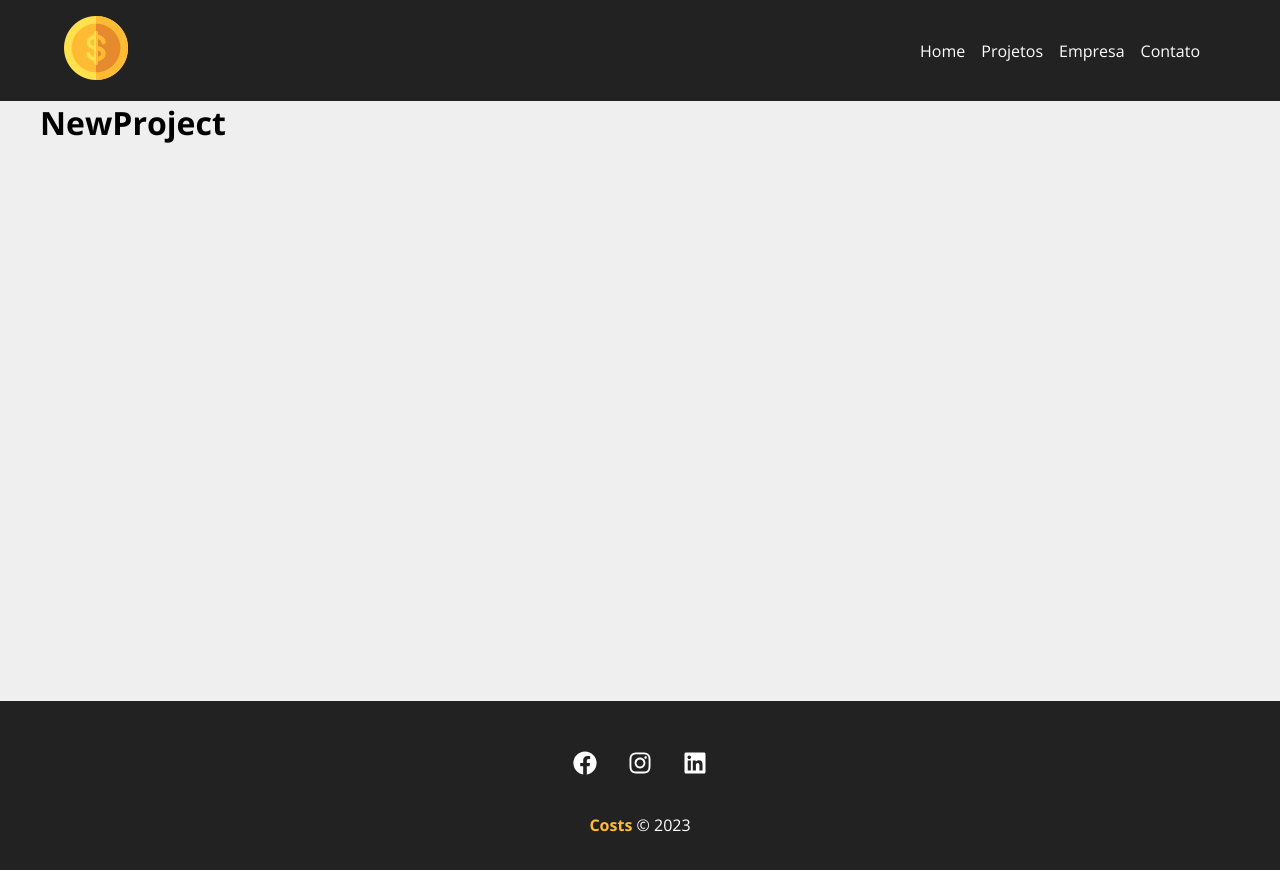
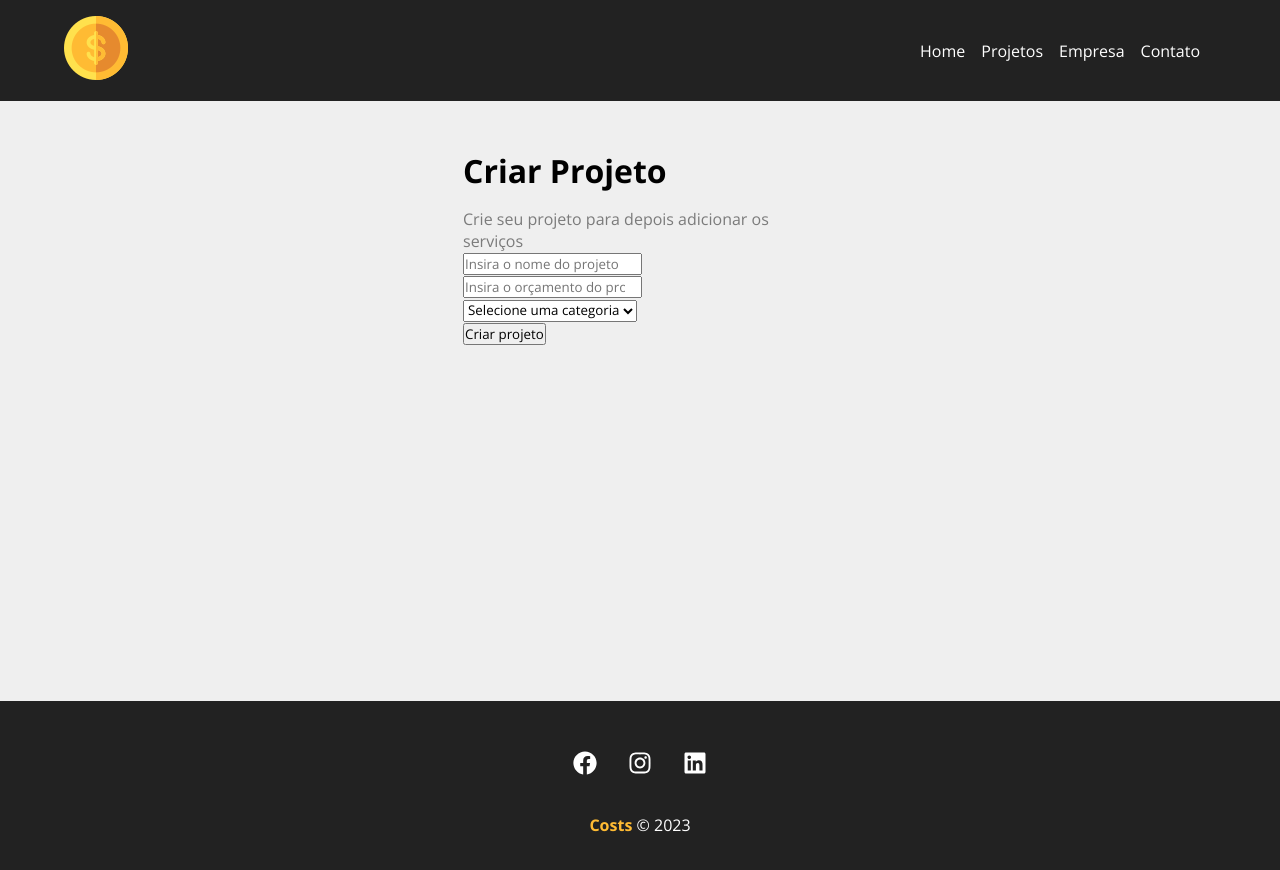
Before and after one commit to NatanALima/projeto-costs-horadecodar, a React (Create React App) app: page /newproject in a window 1280 px wide. Shown: the top 870 px of the page. Built offline with nearby package versions, Linux system fonts and the light colour scheme.

Commit message:
Página para o Formulário de projeto #21

```diff
--- a/src/components/layout/Navbar.js
+++ b/src/components/layout/Navbar.js
@@ -1,5 +1,4 @@
 import { Link } from "react-router-dom";
-import Container from "./Container";
 import styles from './Navbar.module.css';
 
 import logo from '../../img/costs_logo.png';
--- a/src/components/pages/NewProject.js
+++ b/src/components/pages/NewProject.js
@@ -1,3 +1,12 @@
+import styles from './NewProject.module.css';
+import ProjectForm from '../project/ProjectForm';
+
 export default function NewProject() {
-    return <h1>NewProject</h1>
+    return(
+        <div className={styles.newproject_container}>
+            <h1>Criar Projeto</h1>
+            <p>Crie seu projeto para depois adicionar os serviços</p>
+            <ProjectForm/>
+        </div>
+    )
 }
--- /dev/null
+++ b/src/components/pages/NewProject.module.css
@@ -0,0 +1,15 @@
+.newproject_container {
+    width: 450px;
+    margin: 0 auto;
+    padding: 3em;
+
+}
+
+.newproject_container h1 {
+    margin-bottom: .5em;
+
+}
+
+.newproject_container p {
+    color: #7b7b7b;
+}
--- /dev/null
+++ b/src/components/project/ProjectForm.js
@@ -0,0 +1,20 @@
+export default function ProjectForm() {
+    return(
+        <form>
+            <div>
+                <input type="text" placeholder="Insira o nome do projeto"/>
+                </div>
+            <div>
+                <input type="number" placeholder="Insira o orçamento do projeto"/>
+                </div>
+            <div>
+                <select name="category_id" defaultValue={"DEFAULT"}>
+                    <option value={"DEFAULT"} disabled>Selecione uma categoria</option>
+                </select>
+            </div>
+            <div>
+                <input type="submit" value="Criar projeto" />
+            </div>
+        </form>
+    )
+}
```
